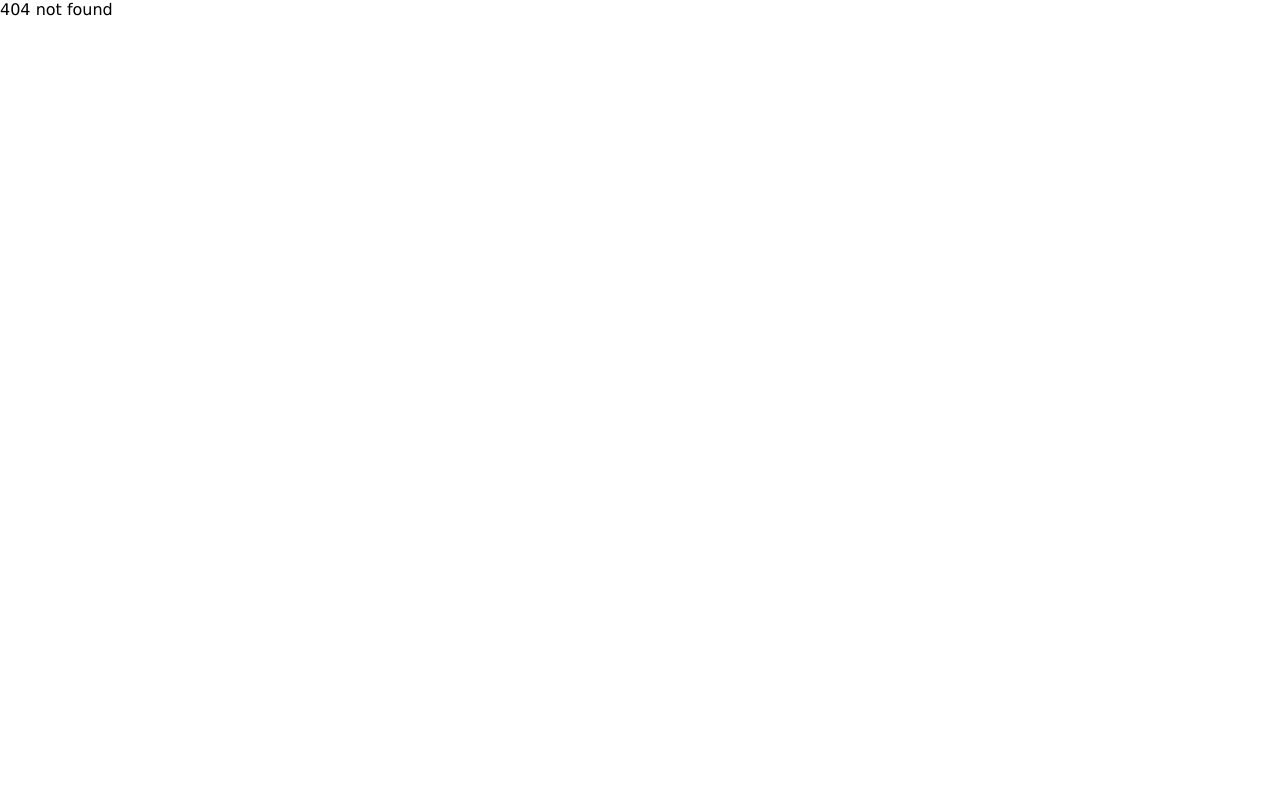
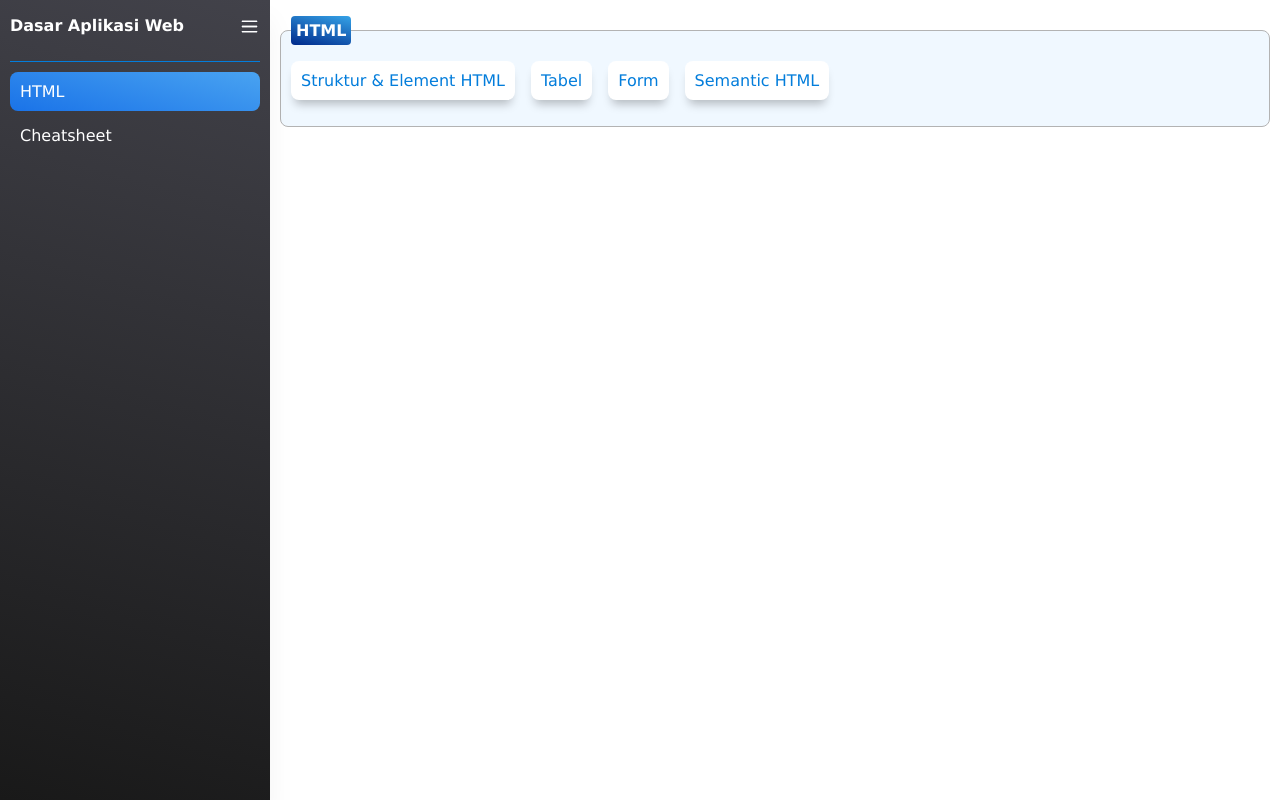
Before and after one commit to finzero/dasar-pemograman-web, a React (Vite) app: page /cheatsheet in a window 1280 px wide. Before the commit this address had no page. Built offline with nearby package versions, Linux system fonts and the light colour scheme.

Commit message:
add cheatsheet

```diff
--- a/package.json
+++ b/package.json
@@ -7,7 +7,8 @@
     "dev": "vite",
     "build": "vite build",
     "lint": "eslint src --ext js,jsx --report-unused-disable-directives --max-warnings 0",
-    "preview": "vite preview"
+    "preview": "vite preview",
+    "deploy": "git push origin prod"
   },
   "dependencies": {
     "react": "^18.2.0",
--- a/src/App.css
+++ b/src/App.css
@@ -43,9 +43,11 @@
 .sidebar-container.expand {
   width: 250px;
 }
+
 .sidebar-container.expand .sidebar-title {
   display: block;
 }
+
 .sidebar-container.expand .sidebar-content {
   display: block;
 }
@@ -112,6 +114,14 @@
   flex-grow: 1;
 }
 
+.py-1 {
+  padding: 1em 0;
+}
+
+.gap-1 {
+  gap: 1em;
+}
+
 pre {
   border-radius: 8px;
   /* box-shadow: 0px 5px 11px -1px rgba(0,0,0,0.5);
@@ -161,7 +171,7 @@ pre {
   background: aliceblue;
 }
 
-.section > .title {
+.section>.title {
   margin-top: -25px;
 }
 
@@ -175,11 +185,11 @@ pre {
 }
 
 .text-center {
-  text-align: center  ;
+  text-align: center;
 }
 
 .text-right {
-  text-align: right  ;
+  text-align: right;
 }
 
 .w3-codespan {
@@ -203,16 +213,39 @@ pre {
     position: relative;
     width: 250px;
   }
+
   .sidebar-container .sidebar-title {
     display: block;
   }
+
   .sidebar-content {
     display: block;
   }
+
   .content-container {
     margin-left: 0px
   }
+
   .flex-sm-col {
     flex-direction: row;
   }
 }
+
+.card {
+  padding: 10px;
+  background: white;
+  border-radius: 8px;
+  box-shadow: 0px 8px 10px -4px rgba(0, 0, 0, 0.25);
+  -webkit-box-shadow: 0px 8px 10px -4px rgba(0, 0, 0, 0.25);
+  -moz-box-shadow: 0px 8px 10px -4px rgba(0, 0, 0, 0.25);
+  transition-duration: .5s;
+}
+
+.card.cheatsheet {
+  color: #037ddb;
+}
+
+.card.cheatsheet:hover {
+  background: #037ddb;
+  color: white;
+}
--- a/src/components/layout/SidebarItem.jsx
+++ b/src/components/layout/SidebarItem.jsx
@@ -8,8 +8,8 @@ const data = [
     active: false,
   },
   {
-    label: 'CSS',
-    link: 'css',
+    label: 'Cheatsheet',
+    link: 'cheatsheet',
     active: false,
   },
 ];
--- /dev/null
+++ b/src/pages/Cheatsheet.jsx
@@ -0,0 +1,39 @@
+import React from 'react';
+
+const Cheatsheet = () => {
+  return (
+    <div className="card-content">
+      <section className="section">
+        <div className="title">HTML</div>
+        <div className="flex py-1 gap-1">
+          <a
+            href="https://www.codecademy.com/learn/learn-html/modules/learn-html-elements/cheatsheet"
+            target="blank"
+          >
+            <div className="card cheatsheet">Struktur & Element HTML</div>
+          </a>
+          <a
+            href="https://www.codecademy.com/learn/learn-html/modules/learn-html-tables/cheatsheet"
+            target="blank"
+          >
+            <div className="card cheatsheet">Tabel</div>
+          </a>
+          <a
+            href="https://www.codecademy.com/learn/learn-html/modules/learn-html-forms/cheatsheet"
+            target="blank"
+          >
+            <div className="card cheatsheet">Form</div>
+          </a>
+          <a
+            href="https://www.codecademy.com/learn/learn-html/modules/learn-semantic-html/cheatsheet"
+            target="blank"
+          >
+            <div className="card cheatsheet">Semantic HTML</div>
+          </a>
+        </div>
+      </section>
+    </div>
+  );
+};
+
+export default Cheatsheet;
--- a/src/pages/Html.jsx
+++ b/src/pages/Html.jsx
@@ -512,7 +512,7 @@ akan ada margin/jarak sebesar 20px (pixel), kita bisa menggunakan style text-ind
                 digunakan untuk membuat sebuah komponen dari aplikasi web.
                 berikut meupakan contoh post pada instagram:
               </p>
-              <img src={igDobah} alt="" srcset="" />
+              <img src={igDobah} alt="" srcSet="" />
             </li>
           </ol>
         </div>
--- a/src/router.jsx
+++ b/src/router.jsx
@@ -2,6 +2,7 @@ import { Navigate, createBrowserRouter } from 'react-router-dom';
 import DefaultLayout from './components/layout/DefaultLayout';
 import Html from './pages/Html';
 import Css from './pages/Css';
+import Cheatsheet from './pages/Cheatsheet';
 
 const router = createBrowserRouter([
   {
@@ -18,6 +19,10 @@ const router = createBrowserRouter([
         element: <Css />,
       },
       {
+        path: 'cheatsheet',
+        element: <Cheatsheet />,
+      },
+      {
         path: '/',
         element: <Navigate to="/html" replace />,
       },
```
Also changed, not shown: src/App.jsx (+6 -8 lines).
